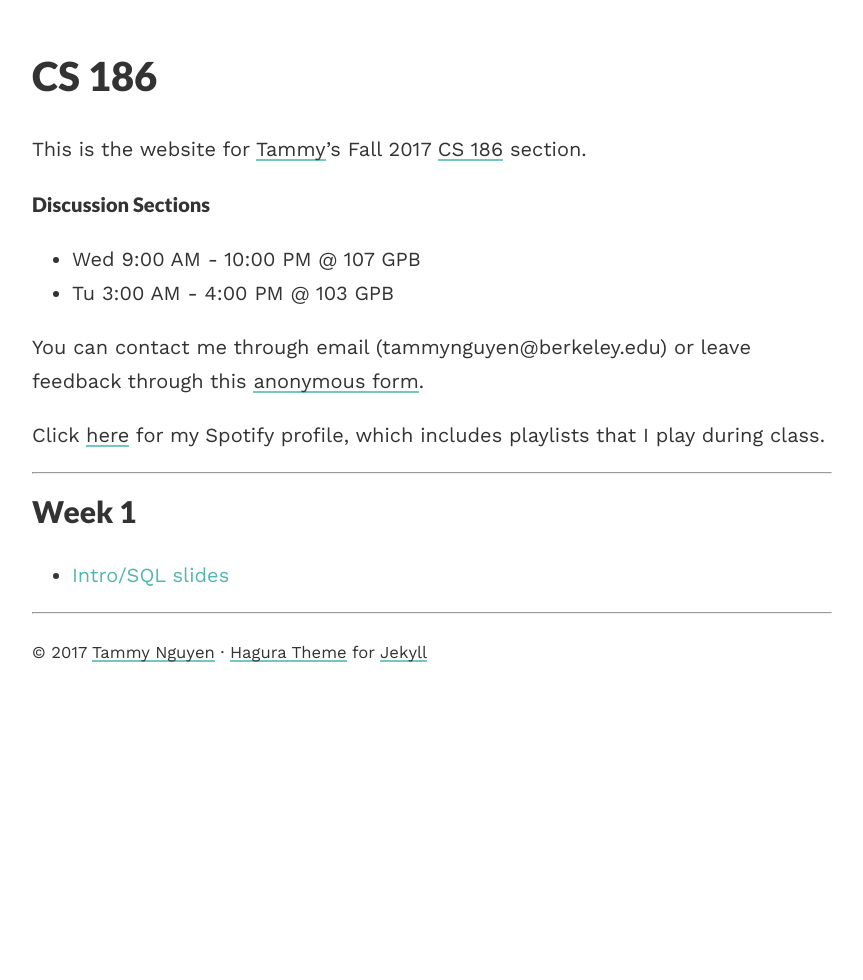
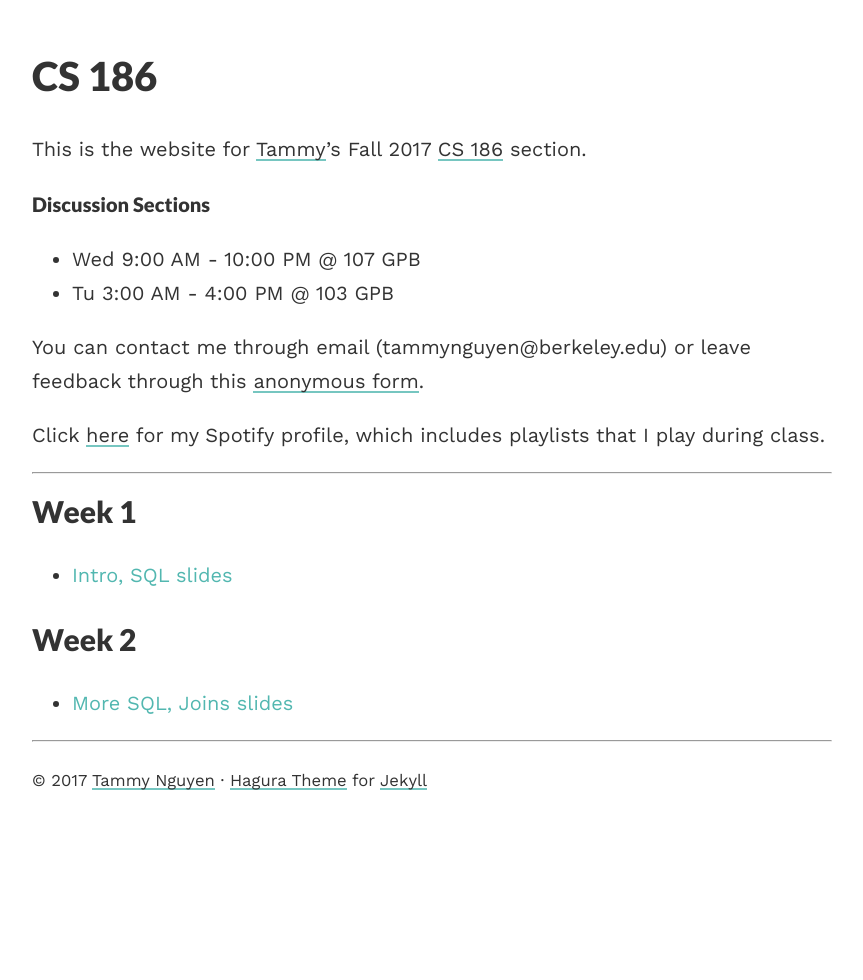
Before and after one commit to tammydonguyen/cs186, a Jekyll site: the page built from index.md, in a window 1280 px wide. Shown: the whole page, without its empty margins (208-1071 px from the left). Built offline with Jekyll 4.4.1, drawn with Linux system fonts in a browser that asks for light colours.

Commit message:
add week 2

```diff
--- a/index.md
+++ b/index.md
@@ -19,7 +19,10 @@ Click [here][spotify] for my Spotify profile, which includes playlists that I pl
 - - -
 
 ## Week 1
-- [Intro/SQL slides][intro-slides]
+- [Intro, SQL slides][intro-slides]
+
+## Week 2
+- [More SQL, Joins slides][intro-slides]
 
 [my-website]: http://tmmydngyn.com
 [course-website]: http://www.cs186berkeley.net/
@@ -28,6 +31,7 @@ Click [here][spotify] for my Spotify profile, which includes playlists that I pl
 [anon-feedback]: https://goo.gl/forms/jdh0sAyOIID2i0DN2
 
 [intro-slides]: https://docs.google.com/a/berkeley.edu/presentation/d/1o4NIBvH9AWi73VcpALa2j7aTKaEhqS6ANtup2sHun9w/edit?usp=sharing
+[sql2-slides]: https://docs.google.com/a/berkeley.edu/presentation/d/1GN11fA-Ck7z8pEPcYYVgGfRSF8MRmJWenoYD435Ueok/edit?usp=sharing
 
 - - -
 <small> © 2017 [Tammy Nguyen](http://tmmydngyn.com) · [Hagura Theme](https://github.com/sharu725/hagura) for [Jekyll](https://jekyllrb.com/) </small> <br/><br/>
```
Also changed, not shown: other parts of index.md (+1 -1 lines).
